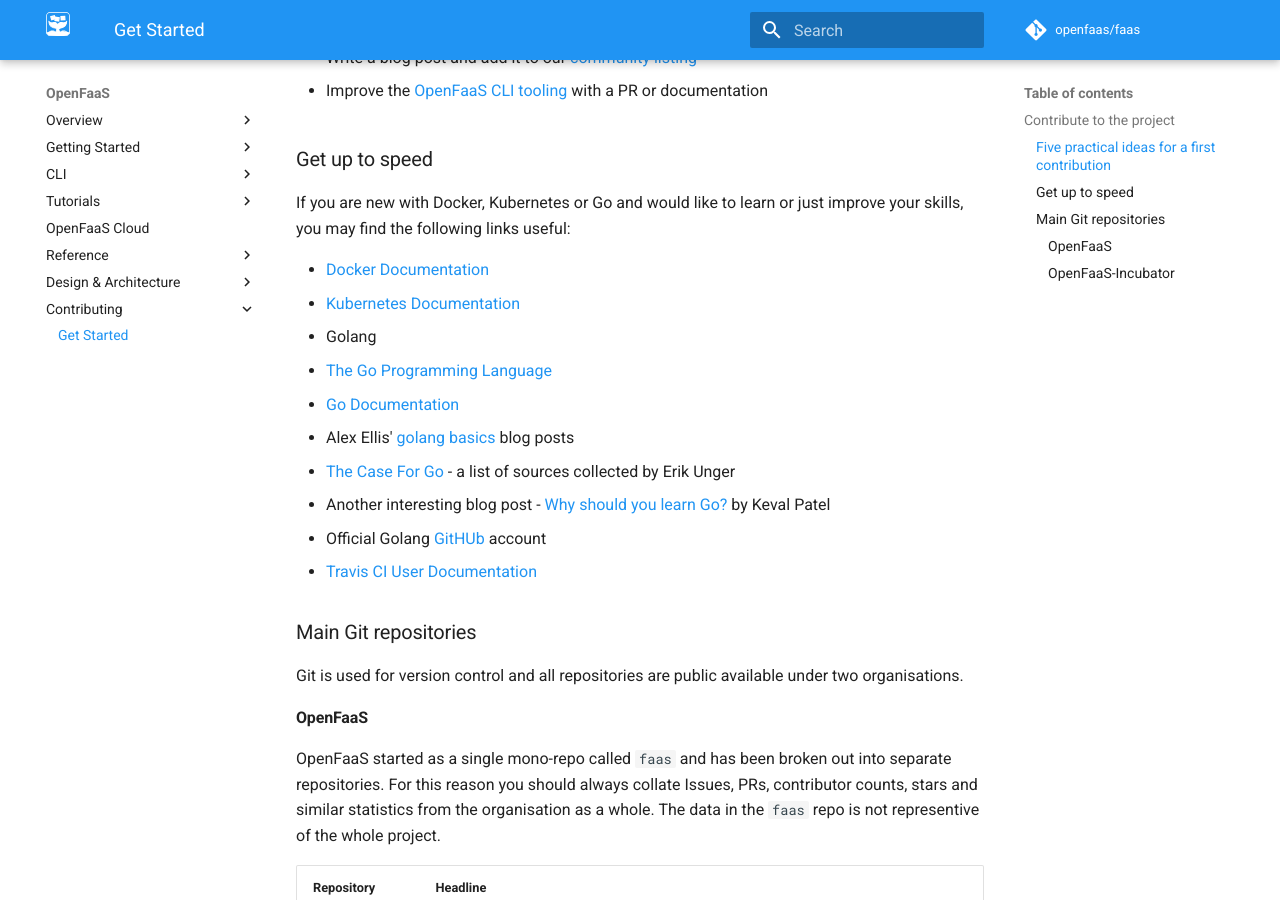
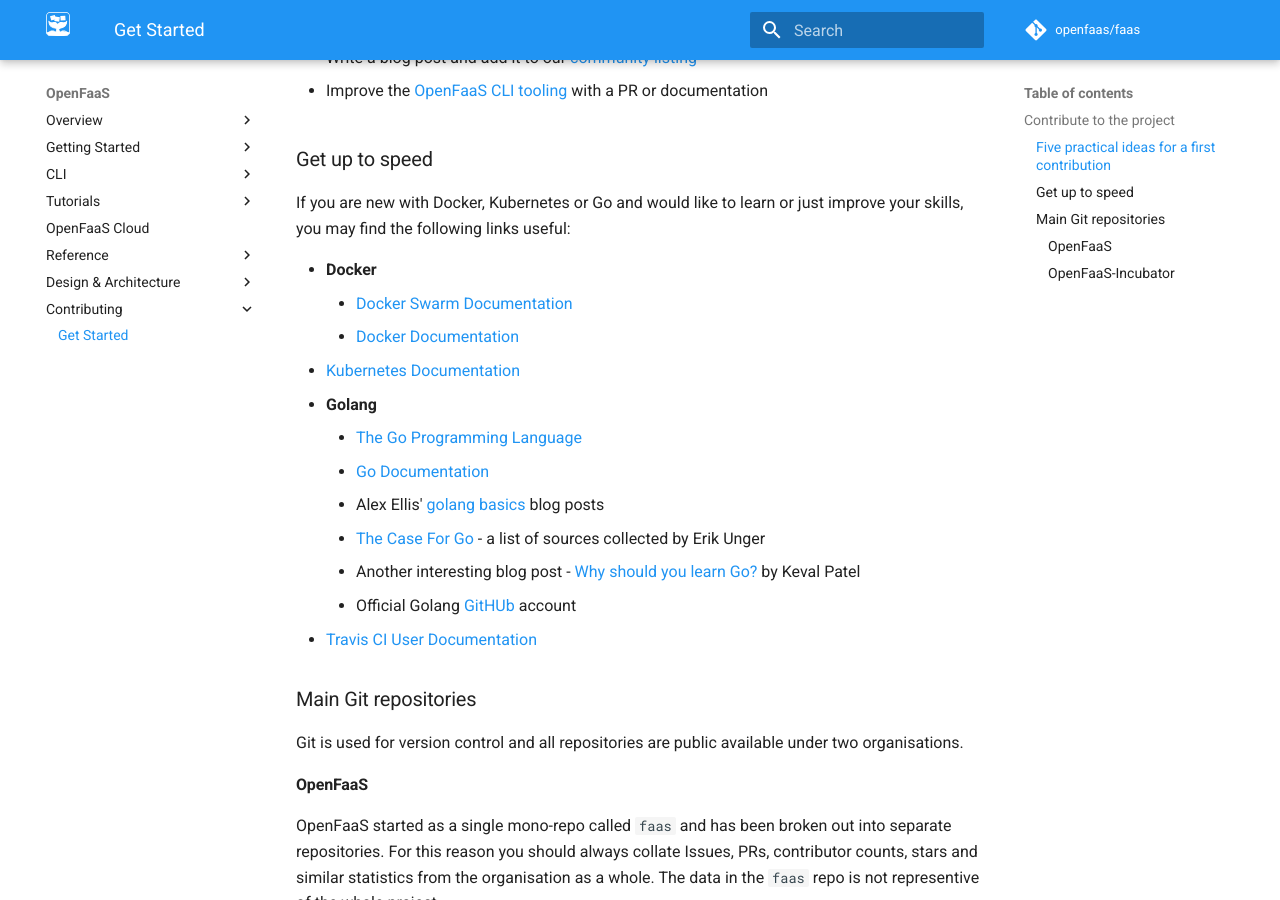
Before and after one commit to openfaas/docs, an MkDocs documentation site: the page built from docs/contributing/get-started.md, in a window 1280 px wide and 900 px high, scrolled down 503 px. Built offline with MkDocs 1.6.1 and Material for MkDocs 9.7.7, drawn with Linux system fonts in a browser that asks for light colours; comment, search, counter and statistics services are not loaded; old or Windows-style settings are respelled for this version of MkDocs.

Commit message:
Edit get-up-to-speed section
With this change Get Up to Speed section is fixed to look ordered
and Docker Swarm documentation is added

Signed-off-by: Ivana Yovcheva (VMware) <iyovcheva@vmware.com>

```diff
--- a/docs/contributing/get-started.md
+++ b/docs/contributing/get-started.md
@@ -20,15 +20,17 @@ Before raising a PR or an issue request that you read our [Contributing guide](h
 
 If you are new with Docker, Kubernetes or Go and would like to learn or just improve your skills, you may find the following links useful:
 
-* [Docker Documentation](https://docs.docker.com)
+* **Docker**
+    * [Docker Swarm Documentation](https://docs.docker.com/engine/swarm/)
+    * [Docker Documentation](https://docs.docker.com)
 * [Kubernetes Documentation](https://kubernetes.io/docs/home/?path=browse)
-* Golang
-  - [The Go Programming Language](https://golang.org)
-  - [Go Documentation](https://golang.org/doc/)
-  - Alex Ellis' [golang basics](https://blog.alexellis.io/tag/golang-basics/) blog posts
-  - [The Case For Go](https://gist.github.com/ungerik/3731476) - a list of sources collected by Erik Unger
-  - Another interesting blog post - [Why should you learn Go?](https://medium.com/@kevalpatel2106/why-should-you-learn-go-f607681fad65) by Keval Patel
-  - Official Golang [GitHUb](https://github.com/golang) account
+* **Golang**
+    * [The Go Programming Language](https://golang.org)
+    * [Go Documentation](https://golang.org/doc/)
+    * Alex Ellis' [golang basics](https://blog.alexellis.io/tag/golang-basics/) blog posts
+    * [The Case For Go](https://gist.github.com/ungerik/3731476) - a list of sources collected by Erik Unger
+    * Another interesting blog post - [Why should you learn Go?](https://medium.com/@kevalpatel2106/why-should-you-learn-go-f607681fad65) by Keval Patel
+    * Official Golang [GitHUb](https://github.com/golang) account
 * [Travis CI User Documentation](https://docs.travis-ci.com)
 
 ### Main Git repositories
```
